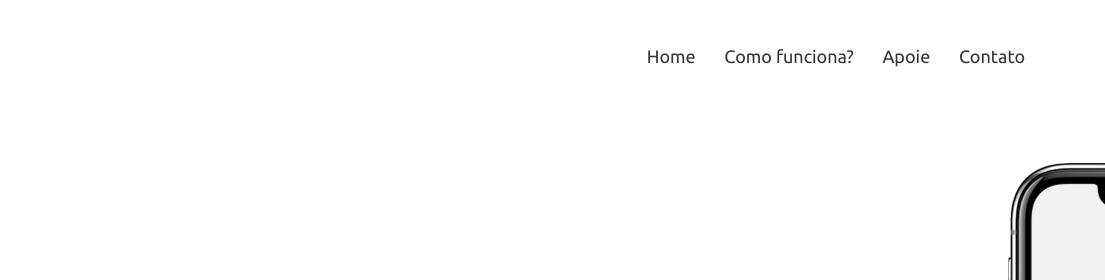
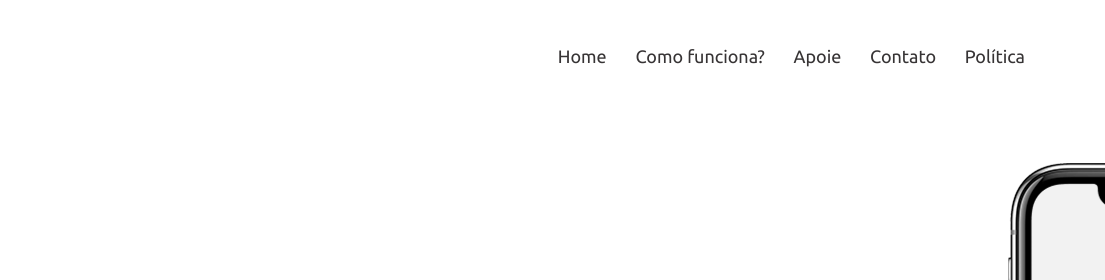
Before and after one commit to marialaura130/eaicidadaolanding, a plain HTML site: page index.html in a window 1280 px wide. Shown: the top 280 px of the page, 175-1280 px from the left. Drawn offline with nearby package versions, Linux system fonts and the light colour scheme.

Commit message:
politicalink

```diff
--- a/index.html
+++ b/index.html
@@ -23,6 +23,7 @@
         <li><a href="#como">Como funciona?</a></li>
         <li><a href="#projects">Apoie</a></li>
         <li><a href="#contact">Contato</a></li>
+        <li><a href="politica-de-privacidade/index.html">Política</a></li>
       </ul>
       <div class="menu-btn">
         <i class="fas fa-bars"></i>
```
